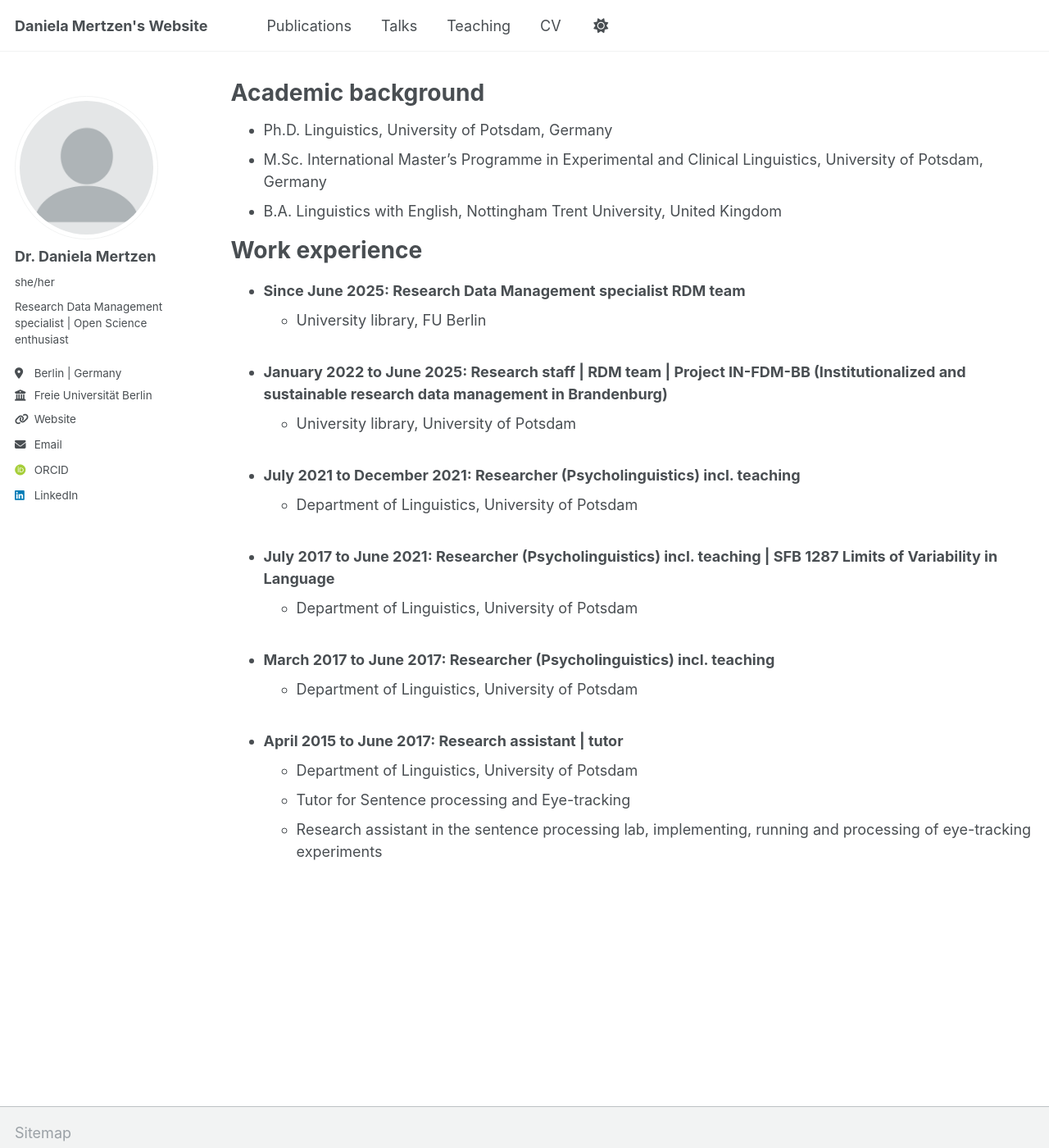
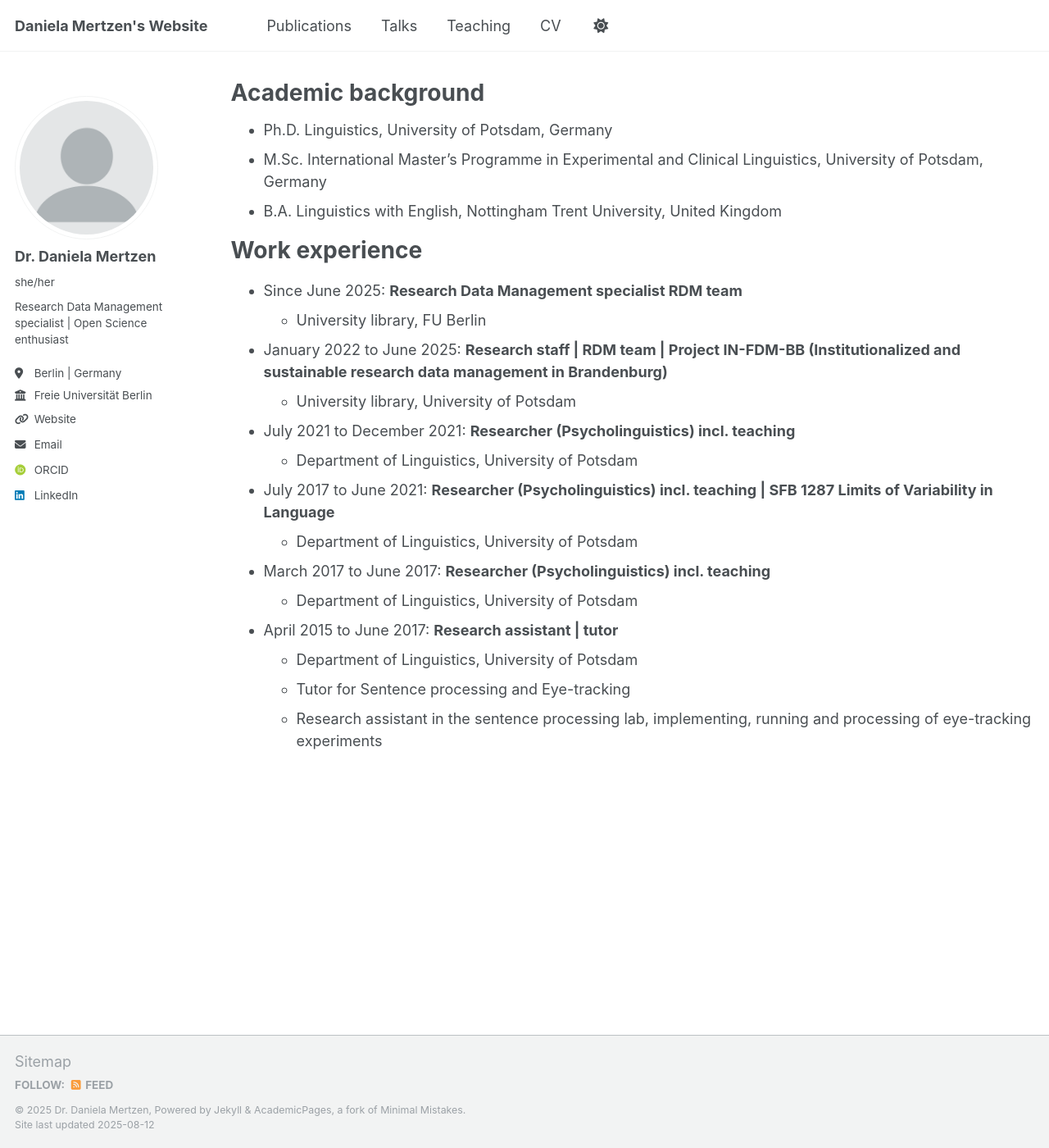
Before and after one commit to dmertzen/dmertzen.github.io, a Jekyll site: the page built from _pages/cv.md, in a window 1280 px wide and 1400 px high. Shown: the whole window at 82% size. Built offline with Jekyll 4.4.1, drawn with Linux system fonts in a browser that asks for light colours; some web fonts are replaced; a script that is not in the unit is left out.

Commit message:
Update cv.md rm br

```diff
--- a/_pages/cv.md
+++ b/_pages/cv.md
@@ -15,22 +15,22 @@
 
 Work experience
 ======
-* **Since June 2025: Research Data Management specialist  RDM team**
-  * University library, FU Berlin<br><br>
+* Since June 2025: **Research Data Management specialist  RDM team**
+  * University library, FU Berlin<br>
 
-* **January 2022 to June 2025: Research staff \|  RDM team \|  Project IN-FDM-BB (Institutionalized and sustainable research data management in Brandenburg)**
-  * University library, University of Potsdam<br><br>
+* January 2022 to June 2025: **Research staff \|  RDM team \|  Project IN-FDM-BB (Institutionalized and sustainable research data management in Brandenburg)**
+  * University library, University of Potsdam<br>
 
-* **July 2021 to December 2021: Researcher (Psycholinguistics) incl. teaching**
-  * Department of Linguistics, University of Potsdam<br><br>
+* July 2021 to December 2021: **Researcher (Psycholinguistics) incl. teaching**
+  * Department of Linguistics, University of Potsdam<br>
 
-* **July 2017 to June 2021: Researcher (Psycholinguistics) incl. teaching \|  SFB 1287 Limits of Variability in Language**
-  * Department of Linguistics, University of Potsdam<br><br>
+* July 2017 to June 2021: **Researcher (Psycholinguistics) incl. teaching \|  SFB 1287 Limits of Variability in Language**
+  * Department of Linguistics, University of Potsdam<br>
 
-* **March 2017 to June 2017: Researcher (Psycholinguistics) incl. teaching**
-  * Department of Linguistics, University of Potsdam<br><br>
+* March 2017 to June 2017: **Researcher (Psycholinguistics) incl. teaching**
+  * Department of Linguistics, University of Potsdam<br>
 
-* **April 2015 to June 2017: Research assistant \|  tutor**
+* April 2015 to June 2017: **Research assistant \|  tutor**
   * Department of Linguistics, University of Potsdam
   * Tutor for Sentence processing and Eye-tracking
-  * Research assistant in the sentence processing lab, implementing, running and processing of eye-tracking experiments<br><br>
+  * Research assistant in the sentence processing lab, implementing, running and processing of eye-tracking experiments<br>
```
